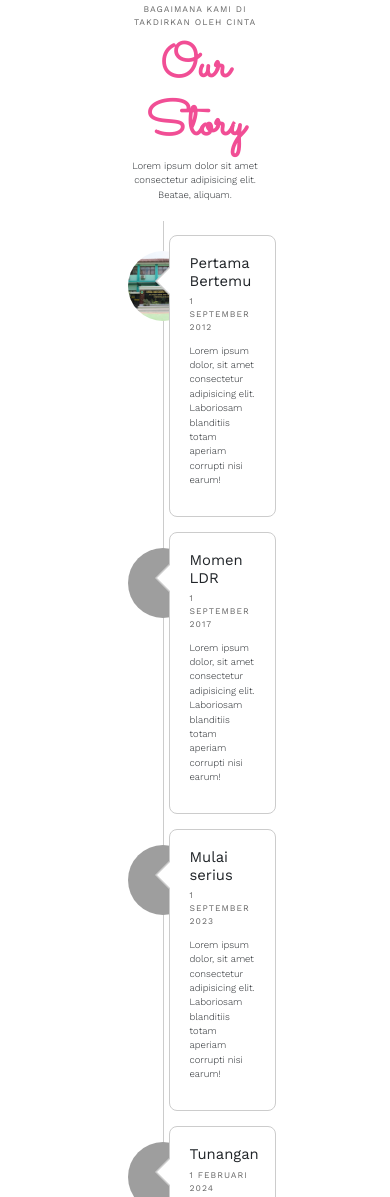
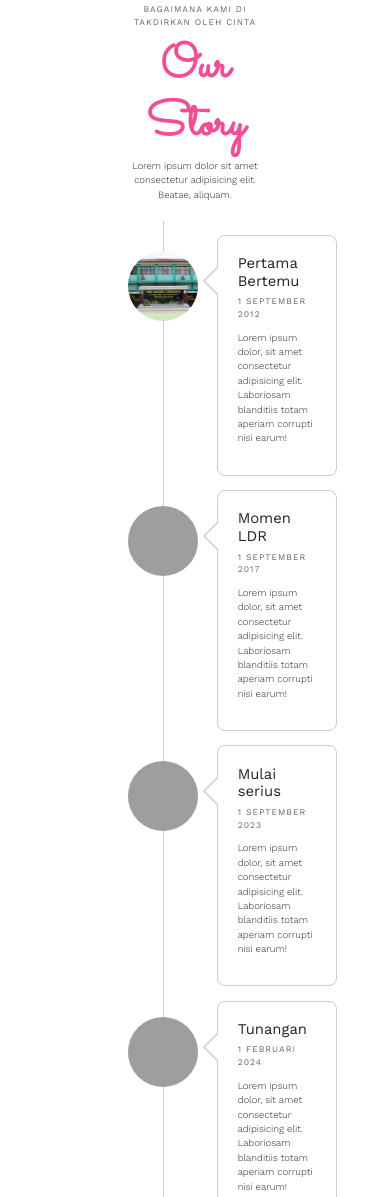
Before and after one commit to theox06/undangan-pernikahan-digital-fix, a plain HTML site: page index.html in a window 390 px wide. Shown: the part 2753-3950 px from the top of the page. Drawn offline with nearby package versions, Linux system fonts and the light colour scheme; some packages are replaced by stand-ins of ours; grey boxes are pictures that could not be loaded; a script that the page names is missing.

Commit message:
responsive fixing part 3

```diff
--- a/style.css
+++ b/style.css
@@ -486,8 +486,8 @@ footer li {
   }
 
   .timeline li .timeline-panel {
-    width: 58%;
-    transform: translateX(-11px);
+    width: 65%;
+    transform: translateX(50px);
   }
 
   .timeline li .timeline-panel::before {
```
